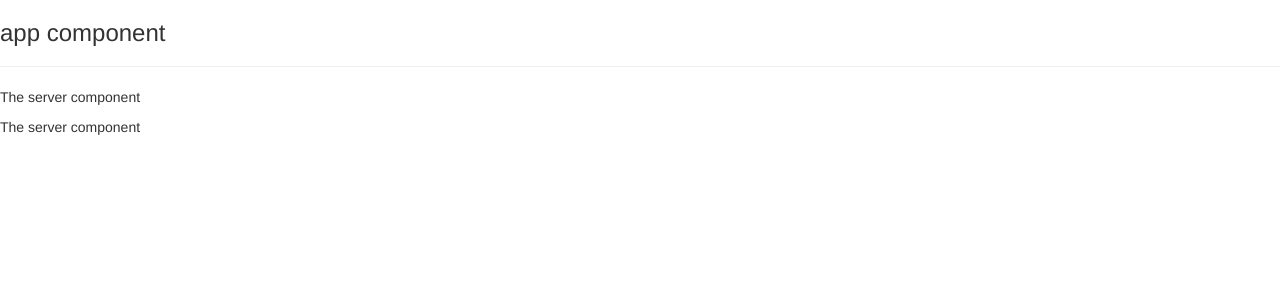
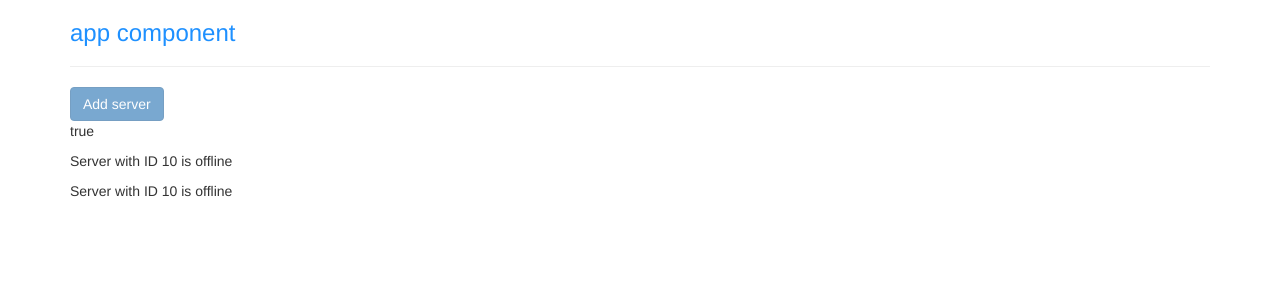
Before and after one commit to izaika/angular1, an Angular app: page / in a window 1280 px wide. Shown: the top 300 px of the page. Built offline with nearby package versions, Linux system fonts and the light colour scheme.

Commit message:
property binign & string interpolation examples

```diff
--- a/src/app/app.component.css
+++ b/src/app/app.component.css
@@ -0,0 +1,3 @@
+h3 {
+  color: darkblue;
+}
--- a/src/app/app.component.html
+++ b/src/app/app.component.html
@@ -1,3 +1,9 @@
-<h3>app component</h3>
-<hr>
-<app-servers></app-servers>
+<div class="container">
+  <div class="row">
+    <div class="col-xs-12">
+      <h3>app component</h3>
+      <hr>
+      <app-servers></app-servers>
+    </div>
+  </div>
+</div>
--- a/src/app/app.component.ts
+++ b/src/app/app.component.ts
@@ -3,7 +3,12 @@ import {Component} from '@angular/core';
 @Component({
   selector: 'app-root',
   templateUrl: './app.component.html',
-  styleUrls: ['./app.component.css']
+  // styleUrls: ['./app.component.css']
+  styles: [`
+    h3 {
+      color: dodgerblue;
+    }
+  `]
 })
 export class AppComponent {
 }
--- a/src/app/server/server.component.html
+++ b/src/app/server/server.component.html
@@ -1 +1 @@
-<p>The server component</p>
+<p>{{'Server'}} with ID {{serverId}} is {{getServerStatus()}}</p>
--- a/src/app/server/server.component.ts
+++ b/src/app/server/server.component.ts
@@ -4,5 +4,10 @@ import {Component} from '@angular/core';
   templateUrl: './server.component.html'
 })
 export class ServerComponent {
+  serverId = 10;
+  serverStatus = 'offline';
 
-};
+  getServerStatus() {
+    return this.serverStatus;
+  }
+}
--- a/src/app/servers/servers.component.html
+++ b/src/app/servers/servers.component.html
@@ -1,2 +1,5 @@
+<button class="btn btn-primary" [disabled]="allowNewServer">Add server</button>
+<!--<p [innerText]="allowNewServer"></p>-->
+<p>{{allowNewServer}}</p>
 <app-server></app-server>
 <app-server></app-server>
--- a/src/app/servers/servers.component.ts
+++ b/src/app/servers/servers.component.ts
@@ -2,15 +2,20 @@ import {Component, OnInit} from '@angular/core';
 
 @Component({
   selector: 'app-servers',
-  template: `
-    <app-server></app-server>
-    <app-server></app-server>
-  `,
+  templateUrl: './servers.component.html',
+  // template: `
+  //   <app-server></app-server>
+  //   <app-server></app-server>
+  // `,
   styleUrls: ['./servers.component.css']
 })
 export class ServersComponent implements OnInit {
+  allowNewServer = false;
 
   constructor() {
+    setTimeout(() => {
+      this.allowNewServer = true;
+    }, 2000);
   }
 
   ngOnInit() {
```
